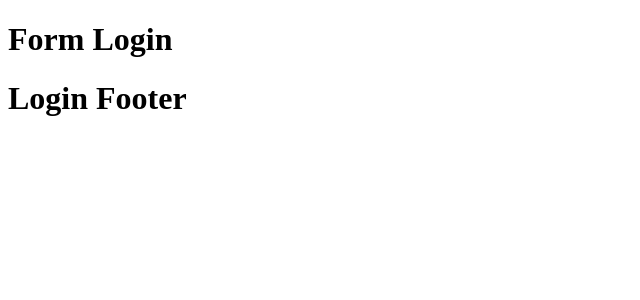
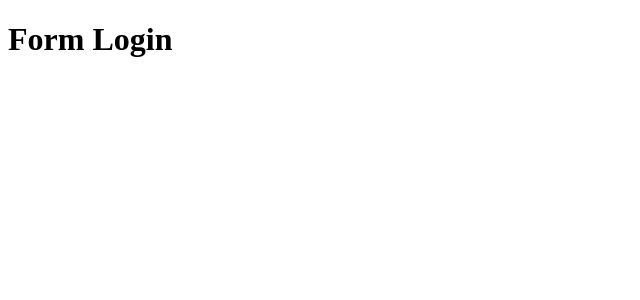
Before and after one commit to Lucky-ta/twitter2.0, a Next.js app: page / in a window 1280 px wide. Shown: the top 300 px of the page, without its empty margins (0-640 px from the left). Built offline with nearby package versions, Linux system fonts and the light colour scheme.

Commit message:
Create LoginForm test

```diff
--- a/package.json
+++ b/package.json
@@ -3,7 +3,8 @@
   "scripts": {
     "dev": "next dev",
     "build": "next build",
-    "start": "next start"
+    "start": "next start",
+    "test": "jest --watch"
   },
   "dependencies": {
     "jest": "^28.1.3",
--- a/src/components/Login/LoginFooter.tsx
+++ /dev/null
@@ -1,11 +0,0 @@
-import React from 'react';
-
-function LoginFooter() {
-  return (
-    <div>
-      <h1>Login Footer</h1>
-    </div>
-  );
-}
-
-export default LoginFooter;
--- a/src/pages/index.tsx
+++ b/src/pages/index.tsx
@@ -1,12 +1,10 @@
 import React from 'react';
 import LoginForm from '../components/Login/LoginForm';
-import LoginFooter from '../components/Login/LoginFooter';
 
 export default function Home() {
   return (
     <div>
       <LoginForm />
-      <LoginFooter />
     </div>
   );
 }
```
Also changed, not shown: .eslintrc.json, 1 other file (tests, documents, lock files or other folders).
